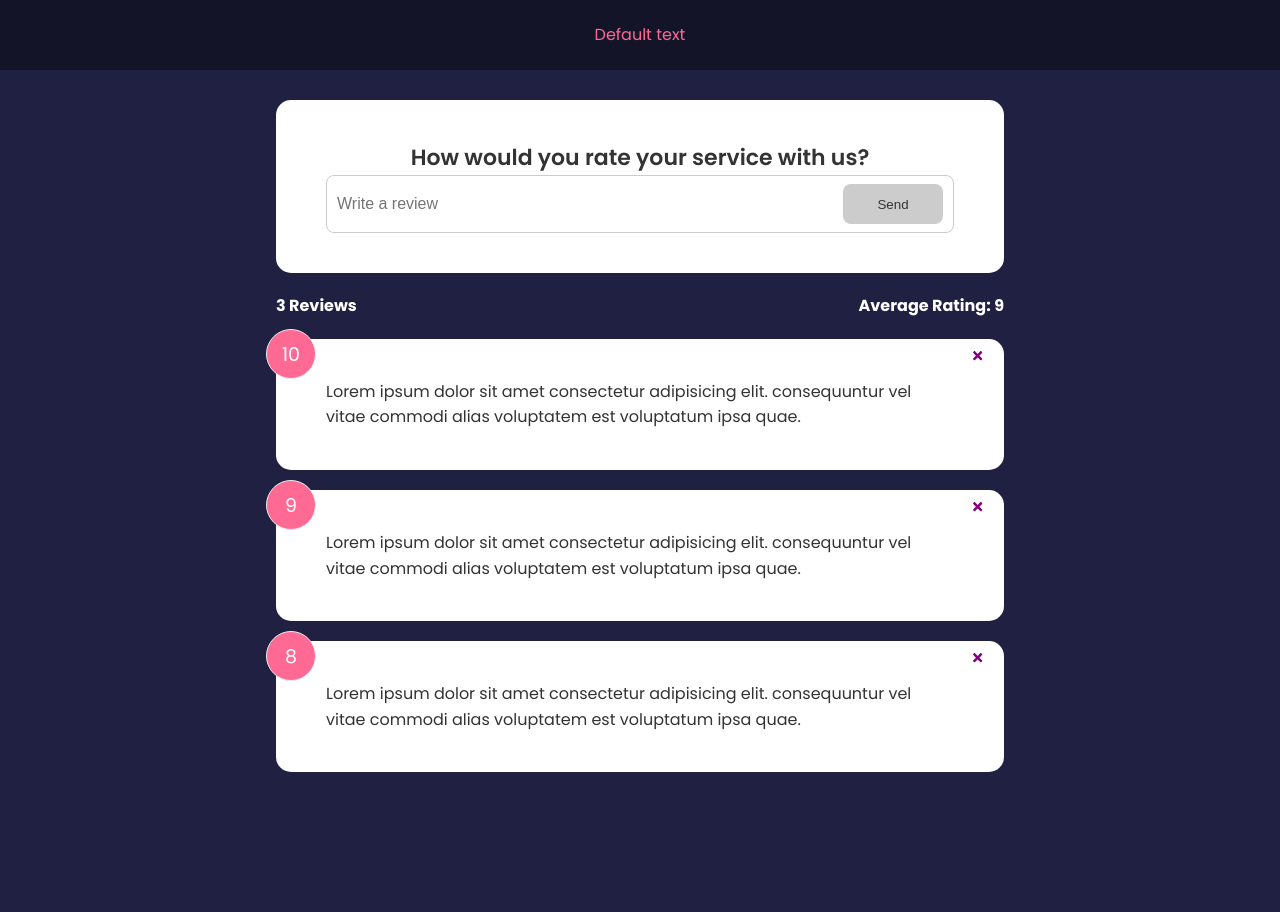
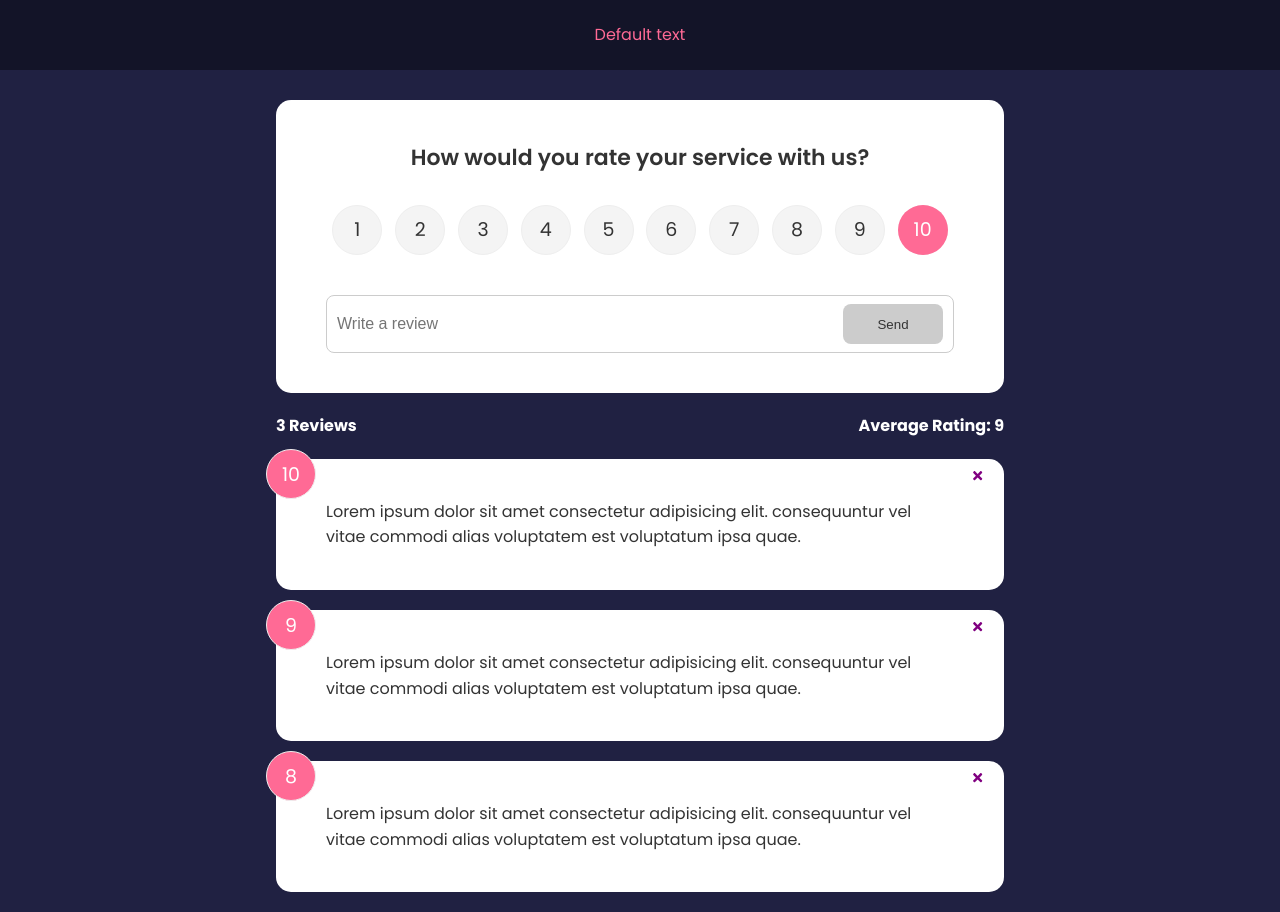
Before and after one commit to AbyssWalker1990/react-learn, a React (Create React App) app: page / in a window 1280 px wide. Before the commit the page ends 800 px from the top, so only its background shows below. Built offline with nearby package versions, Linux system fonts and the light colour scheme.

Commit message:
added a rating input and possibility to catch state in feedbackForm

```diff
--- a/src/components/FeedbackForm.jsx
+++ b/src/components/FeedbackForm.jsx
@@ -2,10 +2,11 @@
 import Card from './shared/Card'
 import { useState } from 'react'
 import Button from './shared/Button'
-import { isDisabled } from '@testing-library/user-event/dist/utils'
+import RatingSelect from './RatingSelect'
 
 function FeedbackForm() {
   const [text, setText] = useState('')
+  const [rating, setRating] = useState(10)
   const [btnDisabled, setBtnDisabled] = useState(true)
   const [message, setMessage] = useState('')
 
@@ -28,7 +29,7 @@
     <Card>
       <form>
         <h2>How would you rate your service with us?</h2>
-        {/* @todo - rating select component */}
+        <RatingSelect select={(rating) => setRating(rating)}/>
         <div className="input-group">
           <input onChange={handleTextChange} type="text" placeholder='Write a review' value={text} />
           <Button type="submit" isDisabled={btnDisabled}>Send</Button>
--- /dev/null
+++ b/src/components/RatingSelect.jsx
@@ -0,0 +1,68 @@
+import React from 'react'
+import {useState} from 'react'
+
+function RatingSelect({ select }) {
+  const [selected, setSelected] = useState(10)
+
+  const handleChange = (e) => {
+    setSelected(+e.currentTarget.value)
+    select(+e.currentTarget.value)
+  }
+
+  return (
+    <ul className="rating">
+      <li>
+        <input type="radio" name="rating" id="num1" value="1"
+        onChange={handleChange} checked={selected === 1} />
+        <label htmlFor="num1">1</label>
+      </li>
+      <li>
+        <input type="radio" name="rating" id="num2" value="2"
+        onChange={handleChange} checked={selected === 2} />
+        <label htmlFor="num2">2</label>
+      </li>
+      <li>
+        <input type="radio" name="rating" id="num3" value="3"
+        onChange={handleChange} checked={selected === 3} />
+        <label htmlFor="num3">3</label>
+      </li>
+      <li>
+        <input type="radio" name="rating" id="num4" value="4"
+        onChange={handleChange} checked={selected === 4} />
+        <label htmlFor="num4">4</label>
+      </li>
+      <li>
+        <input type="radio" name="rating" id="num5" value="5"
+        onChange={handleChange} checked={selected === 5} />
+        <label htmlFor="num5">5</label>
+      </li>
+      <li>
+        <input type="radio" name="rating" id="num6" value="6"
+        onChange={handleChange} checked={selected === 6} />
+        <label htmlFor="num6">6</label>
+      </li>
+      <li>
+        <input type="radio" name="rating" id="num7" value="7"
+        onChange={handleChange} checked={selected === 7} />
+        <label htmlFor="num7">7</label>
+      </li>
+      <li>
+        <input type="radio" name="rating" id="num8" value="8"
+        onChange={handleChange} checked={selected === 8} />
+        <label htmlFor="num8">8</label>
+      </li>
+      <li>
+        <input type="radio" name="rating" id="num9" value="9"
+        onChange={handleChange} checked={selected === 9} />
+        <label htmlFor="num9">9</label>
+      </li>
+      <li>
+        <input type="radio" name="rating" id="num10" value="10"
+        onChange={handleChange} checked={selected === 10} />
+        <label htmlFor="num10">10</label>
+      </li>
+    </ul>
+  )
+}
+
+export default RatingSelect
```
